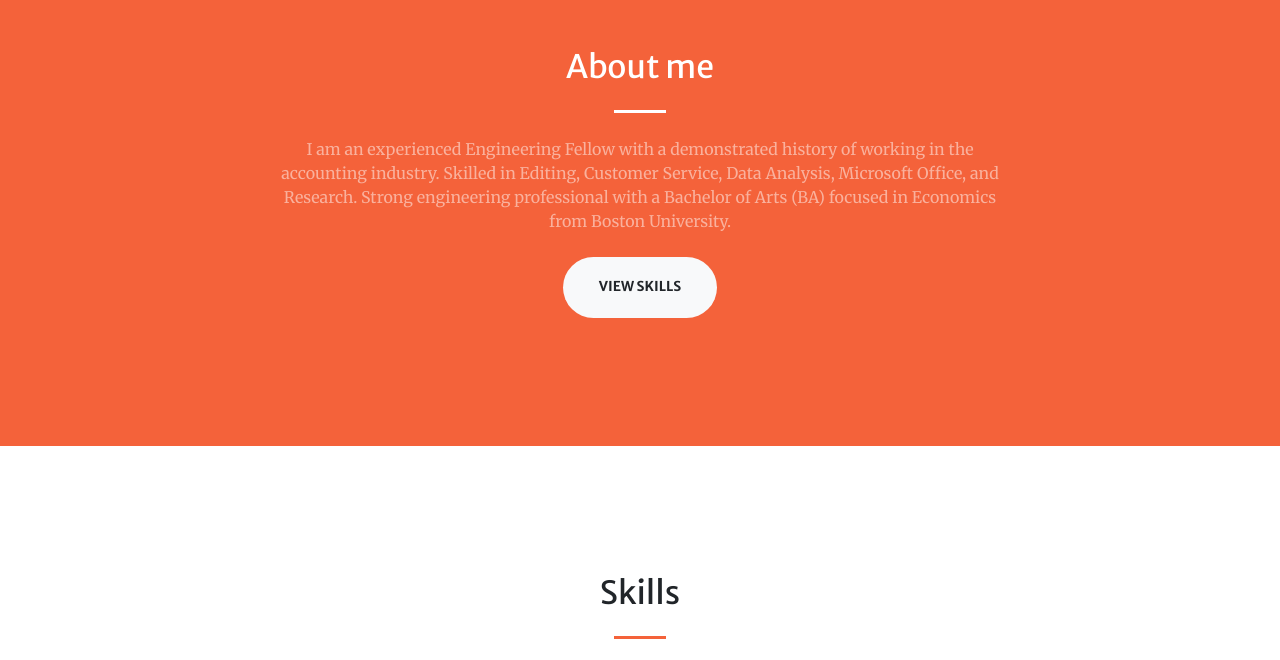
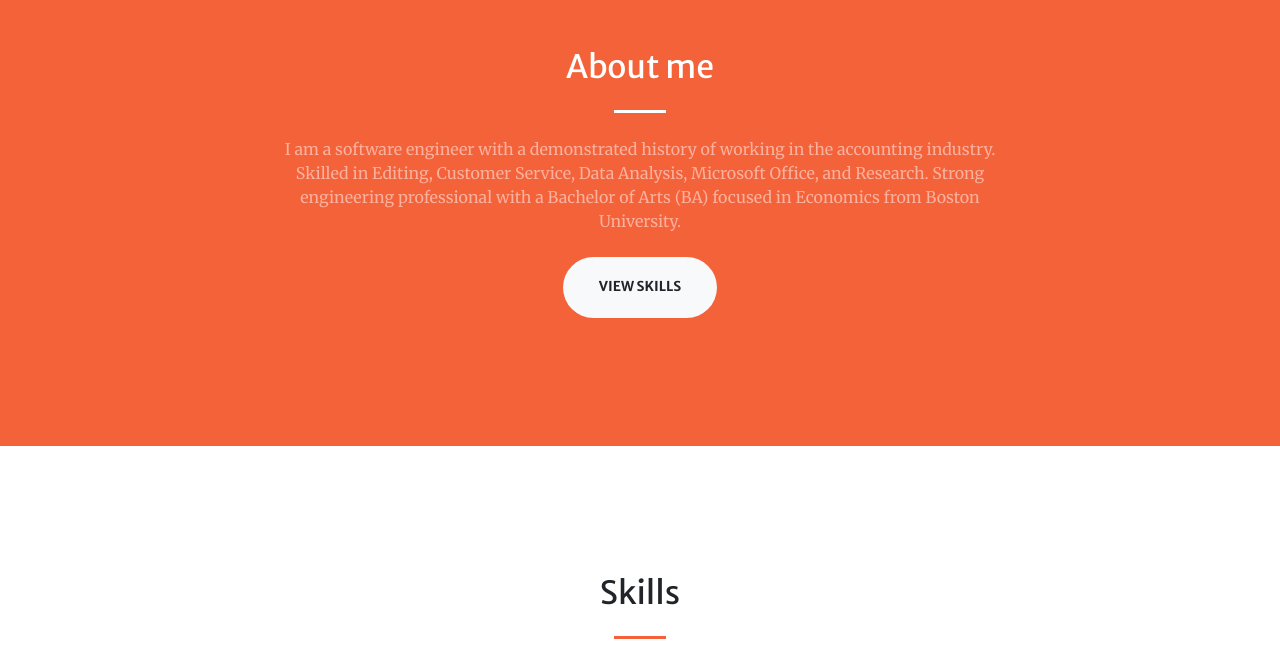
Before and after one commit to rypatel126/rypatel126.github.io, a website with bundled scripts: page index.html in a window 1280 px wide. Shown: the part 880-1540 px from the top of the page. Built offline with nearby package versions, Linux system fonts and the light colour scheme.

Commit message:
updated about me section

```diff
--- a/index.html
+++ b/index.html
@@ -79,7 +79,7 @@
         <div class="col-lg-8 text-center">
           <h2 class="text-white mt-0">About me</h2>
           <hr class="divider light my-4">
-          <p class="text-white-50 mb-4">I am an experienced Engineering Fellow with a demonstrated history of working in the accounting industry. Skilled in Editing, Customer Service, Data Analysis, Microsoft Office, and Research. Strong engineering professional with a Bachelor of Arts (BA) focused in Economics from Boston University. </p>
+          <p class="text-white-50 mb-4">I am a software engineer with a demonstrated history of working in the accounting industry. Skilled in Editing, Customer Service, Data Analysis, Microsoft Office, and Research. Strong engineering professional with a Bachelor of Arts (BA) focused in Economics from Boston University. </p>
           <a class="btn btn-light btn-xl js-scroll-trigger" href="#services">View skills</a>
         </div>
       </div>
```
